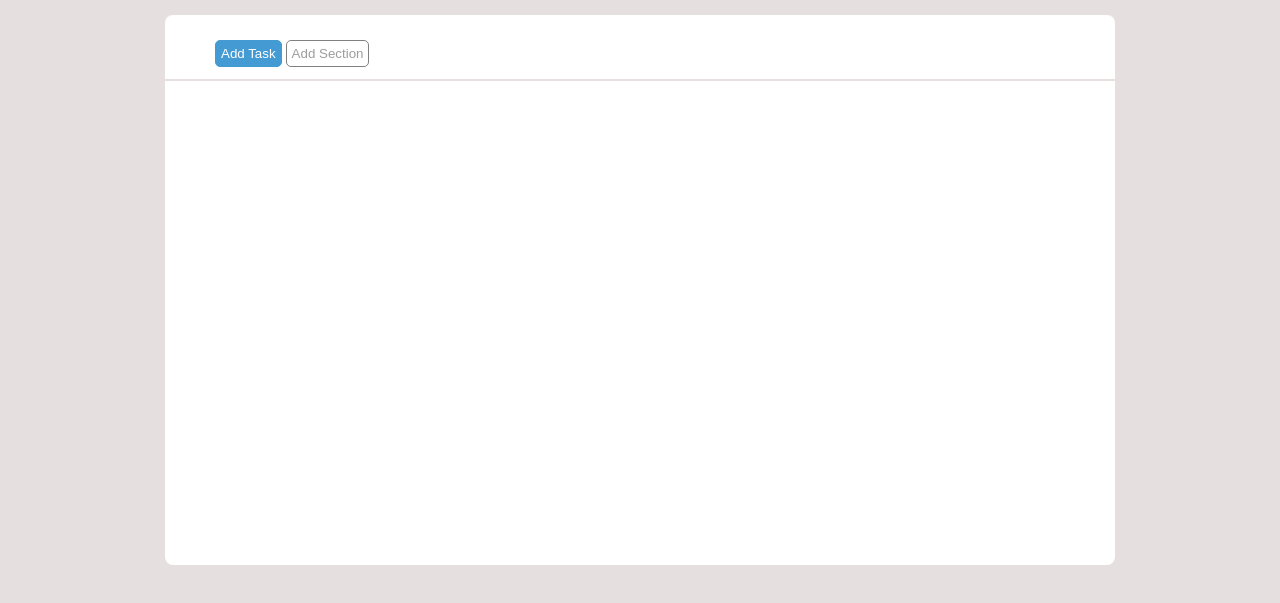
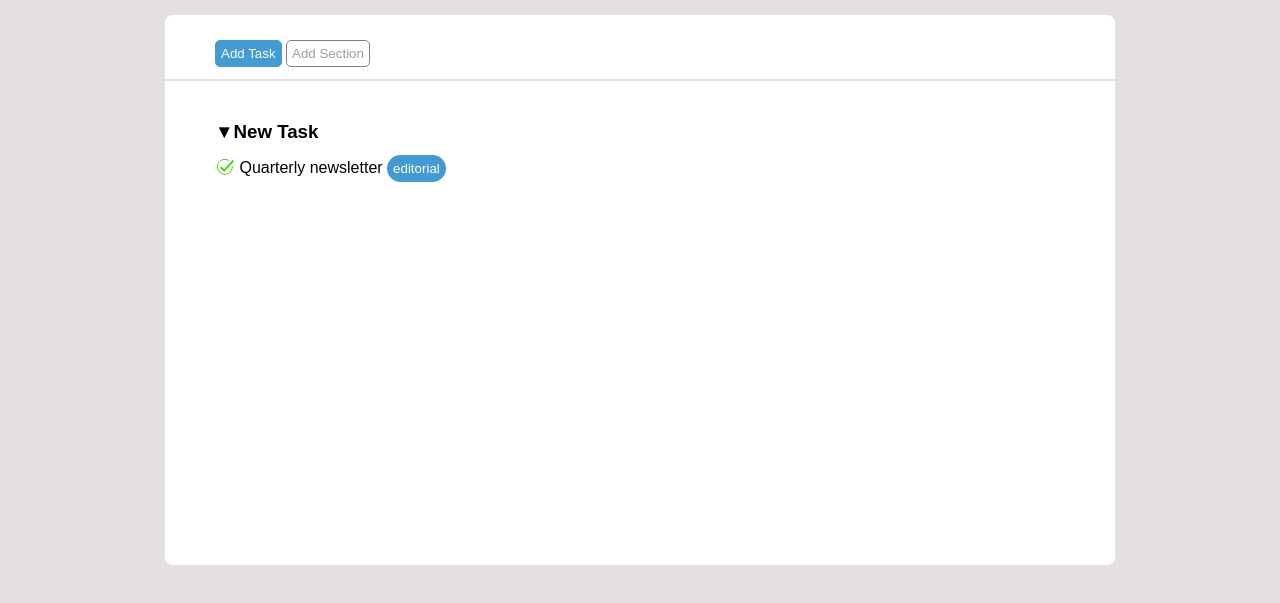
Before and after one commit to Daedry/html-css-toboolist, a plain HTML site: page index.html in a window 1280 px wide. Shown: the part 123-726 px from the top of the page. Drawn offline with Linux system fonts and the light colour scheme.

Commit message:
add sezione New Task nel main

```diff
--- a/css/style.css
+++ b/css/style.css
@@ -1,13 +1,11 @@
-/* comandi generale */
-
-
+/* comandi generali */
 
 body{
-  /*   width: 100%; */
     background-color: rgb(230, 223, 223);
+    font-family: Arial, Helvetica, sans-serif;
 }
 
-/* header */
+/***** header ******/
 
 .logo{
     position: relative;
@@ -24,11 +22,10 @@ body{
     position: absolute;
     top: 8px;
     font-size: 35px;
-    font-family: Arial, Helvetica, sans-serif;
 }
 
 
-/* main */
+/***** main *****/
 
 .container{
     background-color:white;
@@ -61,3 +58,33 @@ body{
     border-radius: 5px;
     padding: 5px;
 }
+
+/* seconda sezione del MAIN */
+
+.newTask{
+    padding-left: 50px;
+}
+
+.newTask>p{
+    display: inline-block;
+}
+
+#task{
+    margin-top: 40px;
+    margin-bottom: 0;
+}
+.bottone_azzurro{
+    display: inline-block;
+    color: white;
+    background-color: rgb(68, 154, 211);
+    border: 0.5px solid rgb(68, 154, 211);
+    border-radius: 13px;
+    padding: 5px;
+}
+
+.spunta-verde, .spunta-rossa{
+    width: 20px;
+    vertical-align: sub;
+}
+
+/* terza parte del MAIN */
--- a/index.html
+++ b/index.html
@@ -22,6 +22,14 @@
              <button id="addTask">Add Task</button>
              <button id="addSection">Add Section</button>
          </div>
+         <!-- /.parte alta del main -->
+
+         <div class="newTask">
+             <h3 id="task">&#x25BC;New Task</h3>
+                <img class="spunta-verde" src="./img/segno-di-spunta-verde-e-icona-a-croce-rossa-simbolo-di-approvazione-e-rifiuto-2cdh0ag.jpg" alt="">
+             <p>Quarterly newsletter</p>
+             <button class="bottone_azzurro">editorial</button>
+         </div>
          <!-- /New Task -->
 
          <div></div>
```
Also changed, not shown: img/segno-di-spunta-verde-e-icona-a-croce-rossa-simbolo-di-approvazione-e-rifiuto-2cdh0ag.jpg (added), img/spuntarossa.jpg (added).
